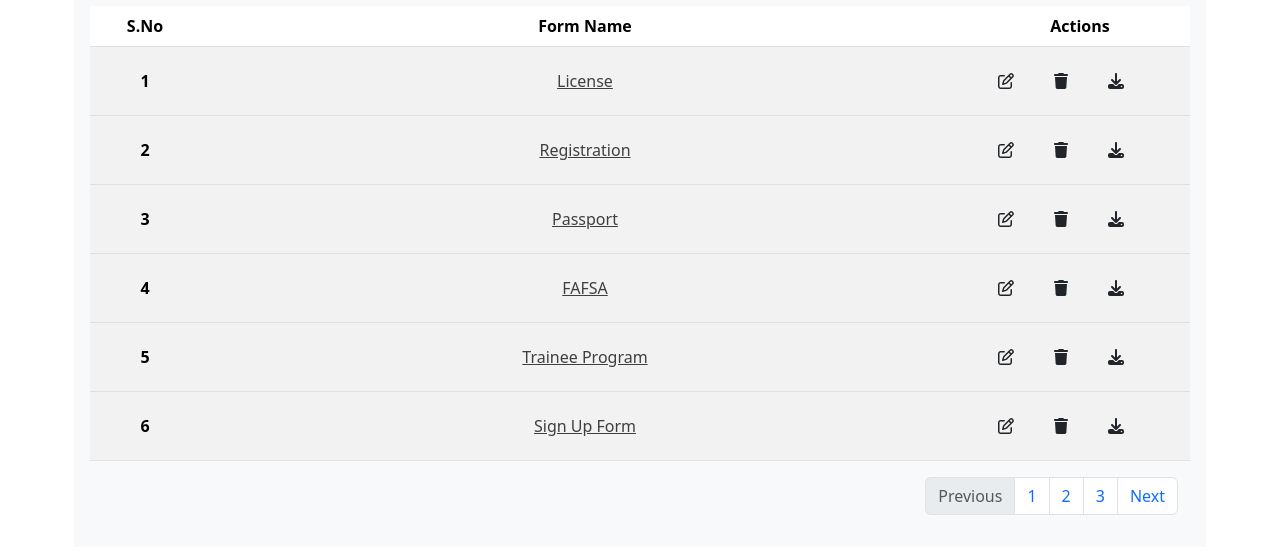
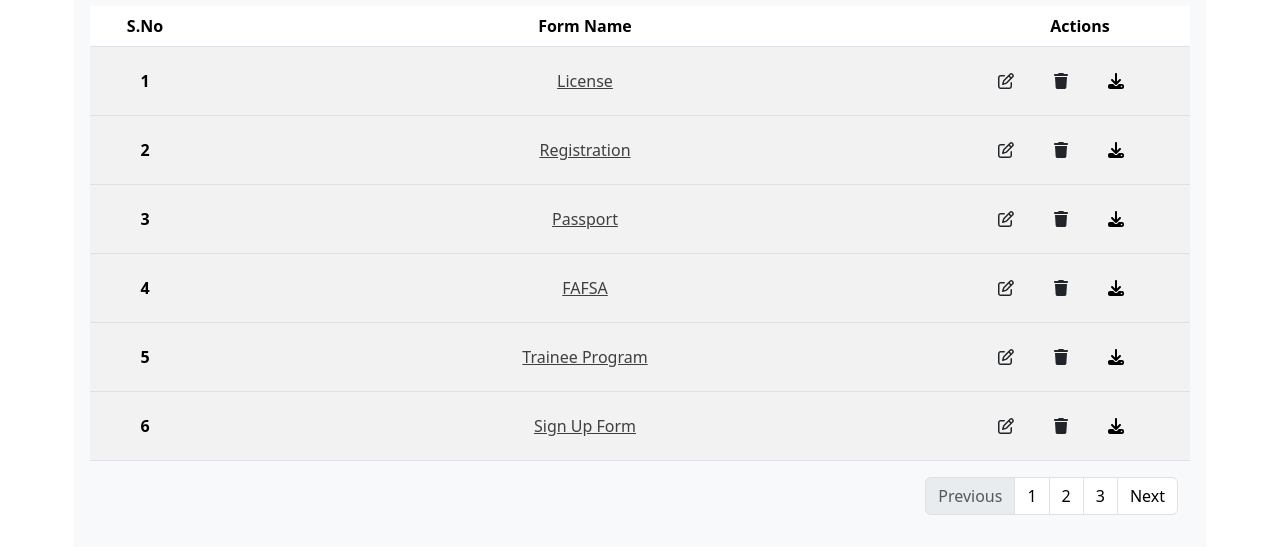
Before and after one commit to safalatuladhar/dynamicForm, an Angular app in the folder dynamicForm-front/: page / in a window 1280 px wide. Shown: the part 186-740 px from the top of the page. Built offline with nearby package versions, Linux system fonts and the light colour scheme.

Commit message:
download

```diff
--- a/dynamicForm-front/src/app/components/home/home.component.html
+++ b/dynamicForm-front/src/app/components/home/home.component.html
@@ -7,9 +7,9 @@
     </button>
   </div>
 
+
     <div class="row bg-light p-3">
       <h3>Forms</h3>
-
       <table class="table table-striped">
         <thead>
           <tr class="text-center">
@@ -33,7 +33,7 @@
                   <i class="fa-solid fa-trash"></i>
                 </button>
                 <button class="btn m-2 bi" (click)="download()">
-                <i class="fa-solid fa-download"></i>
+                  <a href="C:/Users/safala.tuladhar/Downloads/forms"><i class="fa-solid fa-download"></i></a>
                 </button>
               </div>
             </td>
@@ -57,4 +57,5 @@
         </nav>
       </footer>
     </div>
+
 </div>
--- a/dynamicForm-front/src/app/components/home/home.component.scss
+++ b/dynamicForm-front/src/app/components/home/home.component.scss
@@ -5,3 +5,7 @@
 .form-title {
   color: #403f3f;
 }
+
+a{
+  color: black;
+}
--- a/dynamicForm-front/src/app/components/home/home.component.ts
+++ b/dynamicForm-front/src/app/components/home/home.component.ts
@@ -45,5 +45,15 @@
 
   remove() {}
 
-  download() {}
+  download() {
+     const link = document.createElement('a');
+     link.setAttribute('target', '_blank');
+     link.setAttribute('href', 'C:/Users/safala.tuladhar/Downloads/forms');
+     link.setAttribute('download', `form.html`);
+     document.body.appendChild(link);
+     link.click();
+     link.remove();
+     console.log(link);
 }
+
+}
```
Lines whose indentation alone changed are shown as unchanged.
